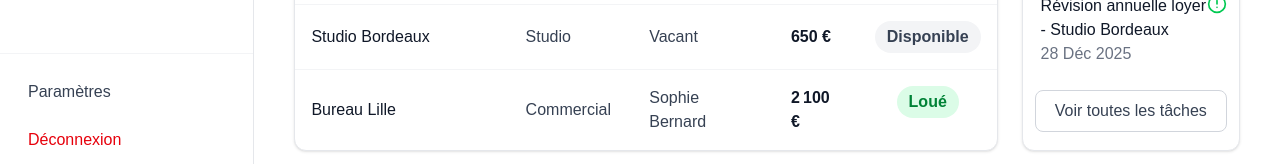
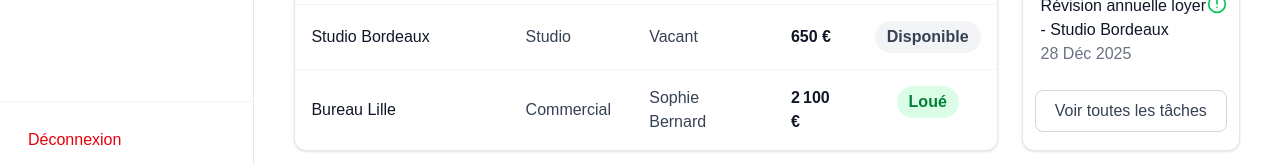
Before and after one commit to P3psHy/patricare, a Next.js app in the folder patricare-front/: page /dashboard in a window 1280 px wide. Shown: the part 622-786 px from the top of the page. Built offline with nearby package versions, Linux system fonts and the light colour scheme.

Commit message:
correction noms url et suppression paramètres inutile dans nav

```diff
--- a/patricare-front/app/components/sidenav/Sidenav.tsx
+++ b/patricare-front/app/components/sidenav/Sidenav.tsx
@@ -33,9 +33,9 @@ const Sidenav = () => {
           isActive={routerPath === '/dashboard' || routerPath === '/'}
         />
         <SidenavItem
-          href="/mes-biens"
+          href="/lodgings"
           label="Mes biens"
-          isActive={routerPath === '/mes-biens'}
+          isActive={routerPath === '/lodgings'}
         />
         <SidenavItem
           href="/documents"
@@ -43,19 +43,14 @@ const Sidenav = () => {
           isActive={routerPath === '/documents'}
         />
         <SidenavItem
-          href="/locataires"
+          href="/tenants"
           label="Locataires"
-          isActive={routerPath === '/locataires'}
+          isActive={routerPath === '/tenants'}
         />
       </nav>
 
-      {/* Menu Bas (Paramètres et Déconnexion) */}
+      {/* Menu Bas (Déconnexion) */}
       <div className="p-4 border-t border-gray-100 space-y-1">
-        <SidenavItem
-          href="/parametres"
-          label="Paramètres"
-          isActive={routerPath === '/parametres'}
-        />
         <button
           className="w-full flex items-center px-3 py-2.5 text-md font-medium text-red-600 rounded-lg hover:bg-red-50 transition-colors"
           onClick={() => { router.replace("/login"); }}
--- a/patricare-front/app/dashboard/page.tsx
+++ b/patricare-front/app/dashboard/page.tsx
@@ -91,7 +91,7 @@ export default function Dashboard() {
               <h2 className="text-md md:text-xl font-semibold text-gray-900">Mes biens récents</h2>
               <p className="text-md text-gray-500">Suivez vos derniers mouvements immobiliers.</p>
             </div>
-            <Link href="/mes-biens" className="flex text-md font-medium text-blue-600 hover:text-blue-700">
+            <Link href="/lodgings" className="flex text-md font-medium text-blue-600 hover:text-blue-700">
               Voir tout
             </Link>
           </header>
```
Also changed, not shown: patricare-front/app/lodgings/[id]/page.tsx (renamed from patricare-front/app/mes-biens/[id]/page.tsx), patricare-front/app/lodgings/page.tsx (renamed from patricare-front/app/mes-biens/page.tsx), patricare-front/app/tenants/page.tsx (renamed from patricare-front/app/locataires/page.tsx).
